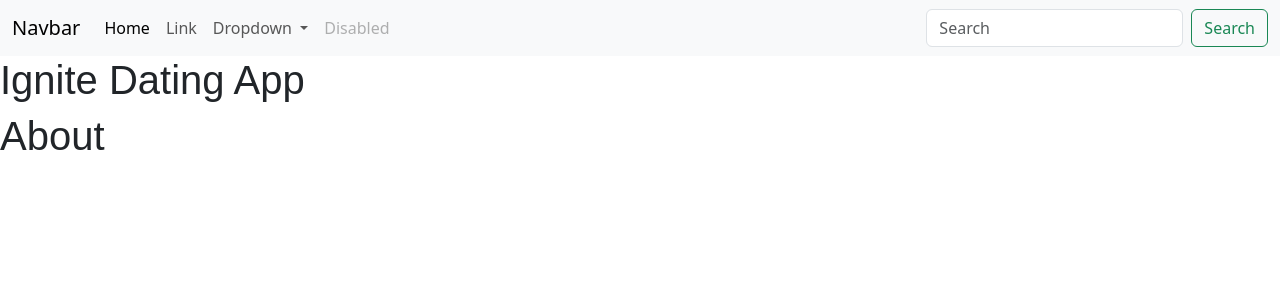
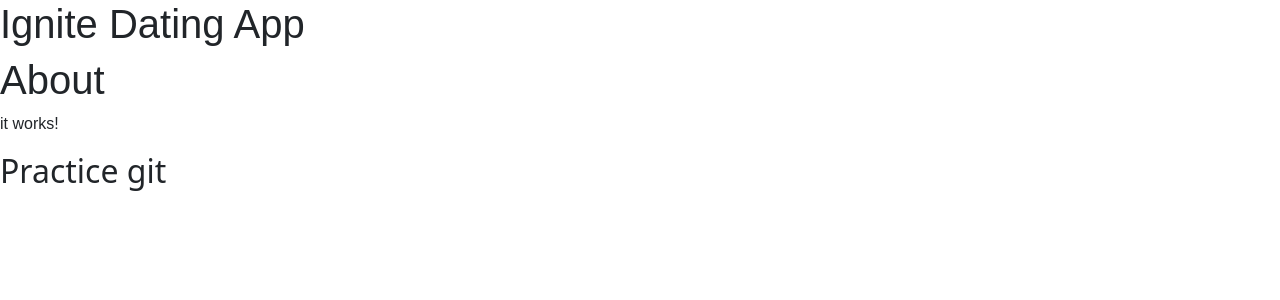
Before and after one commit to enrightc/The-Love-Sparks, a Django app: page /about/ in a window 1280 px wide. Shown: the top 300 px of the page. Run offline with Django 5.2, Linux system fonts and the light colour scheme.

Commit message:
Ilianas practice commit

```diff
--- a/about/templates/about/about.html
+++ b/about/templates/about/about.html
@@ -3,4 +3,7 @@
 
 {% block content %}
     <h1>About</h1>
+    <p>it works!</p>
+
+    <h2>Practice git</h2>
 {% endblock %}
--- a/main/settings.py
+++ b/main/settings.py
@@ -13,7 +13,7 @@ https://docs.djangoproject.com/en/5.1/ref/settings/
 import os
 from pathlib import Path
 import dj_database_url
-import django_heroku
+# import django_heroku
 
 # Build paths inside the project like this: BASE_DIR / 'subdir'.
 BASE_DIR = Path(__file__).resolve().parent.parent
@@ -170,4 +170,4 @@ DEFAULT_AUTO_FIELD = 'django.db.models.BigAutoField'
 
 # Activate Django-Heroku.
 
-django_heroku.settings(locals())
+# django_heroku.settings(locals())
--- a/static/css/base.css
+++ b/static/css/base.css
@@ -63,3 +63,5 @@ h1 {
 p {
   font-family: var(--text-paragraph);
 }
+
+/* About Page */
--- a/templates/base.html
+++ b/templates/base.html
@@ -32,7 +32,7 @@
 
 </head>
 <body>
-    {% include 'includes/navbar.html' %}
+    <!-- {% include 'includes/navbar.html' %} -->
     <h1>Ignite Dating App</h1>
 
 <main>
```
